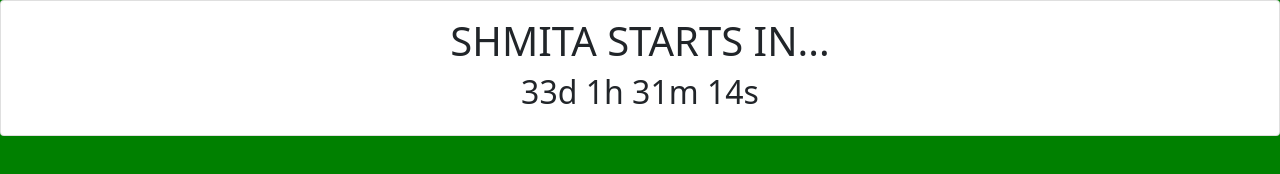
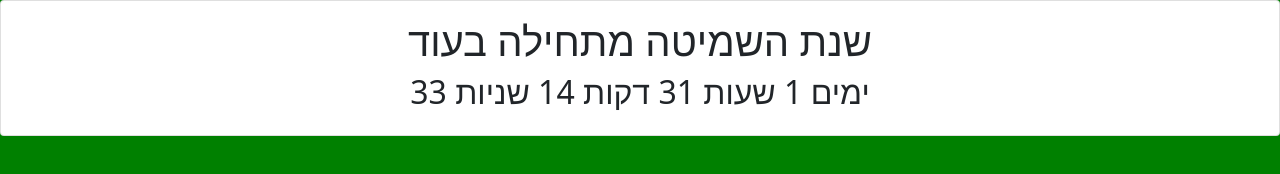
Before and after one commit to EliHeuman/shmita2021, a plain HTML site: page index.html in a window 1280 px wide. Drawn offline with nearby package versions, Linux system fonts and the light colour scheme.

Commit message:
Changed to Hebrew

```diff
--- a/index.html
+++ b/index.html
@@ -30,7 +30,7 @@
 
             </div>
             <div class="card-body">
-              <h1 class="card-title">SHMITA STARTS IN...</h1>
+              <h1 class="card-title">שנת השמיטה מתחילה בעוד</h1>
               <H2 id="root"></H2>
               <p class="card-text"></p>
               <!-- <a href="" class="btn btn-success" onclick={toggle()}>Hebrew</a> -->
--- a/timer.js
+++ b/timer.js
@@ -24,17 +24,13 @@ var x = setInterval(function() {
   var seconds = Math.floor((distance % (1000 * 60)) / 1000);
 
   // Output the result in an element with id="root"
-  if(heb === false){
-  document.getElementById("root").innerHTML = days + "d " + hours + "h "
-  + minutes + "m " + seconds + "s ";
-  }
-  else{
-    document.getElementById("root").innerHTML = days + "ימים " + hours + "שעות "
-  + minutes + "דקות " + seconds + "שניות ";
-  }
+
+    document.getElementById("root").innerHTML = days + " ימים " + hours + " שעות "
+  + minutes + " דקות " + seconds + " שניות ";
+
   // If the count down is over, write some text
   if (distance < 0) {
     clearInterval(x);
-    document.getElementById("root").innerHTML = "SHMITA 2021-2022";
+    document.getElementById("root").innerHTML = "שנת שמיטה 2021-2022";
   }
 }, 1000);
```
